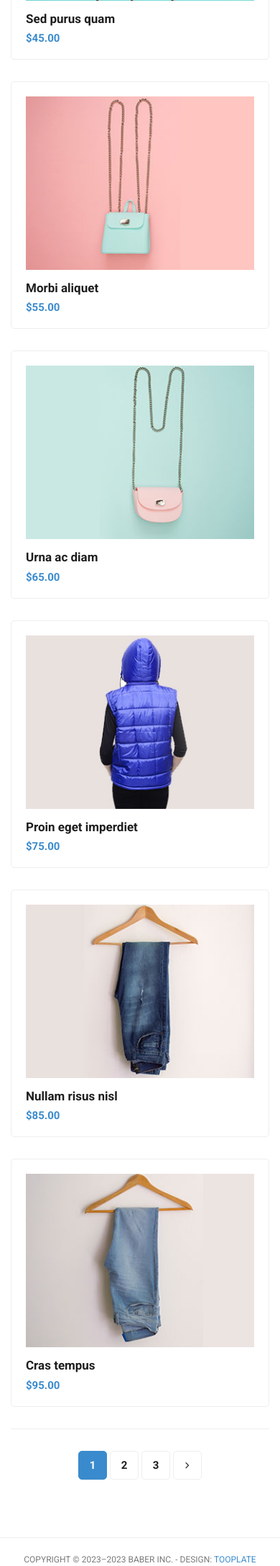
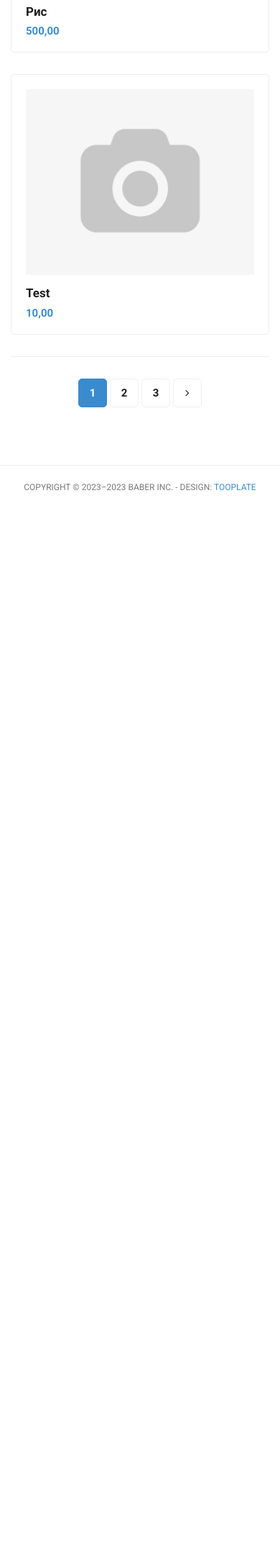
Before and after one commit to Raiymand/stepshop_SDP221, a Django app: page /products/ in a window 390 px wide. Shown: the part 1782-3958 px from the top of the page at 72% size. After the commit the page ends 2464 px from the top, so only its background shows below. Run offline with Django 4.2, Linux system fonts and the light colour scheme; data comes from the database, SQL or seed files in the repository; both versions use the stored data as it was after the commit; some libraries are stand-ins or nearby versions.

Commit message:
lesson_06 files

```diff
--- a/stepshop/mainapp/urls.py
+++ b/stepshop/mainapp/urls.py
@@ -6,5 +6,5 @@ app_name = 'products'
 
 urlpatterns = [
     path('', products, name='index'),
-    path('product/', product, name='product'),
+    path('product/<int:pk>/', product, name='product'),
 ]
--- a/stepshop/mainapp/views.py
+++ b/stepshop/mainapp/views.py
@@ -1,42 +1,47 @@
 from django.shortcuts import render
 
+from mainapp.models import Product
 
-def create_context(title):
+
+def get_data(**kawargs):
     links_menu = [
         {'link': 'index', 'name': 'Главное'},
         {'link': 'products:index', 'name': 'Продукты'},
         {'link': 'about', 'name': 'О нас'},
         {'link': 'contacts', 'name': 'Контакты'}
     ]
-    context = {'title': title, 'links_menu': links_menu}
+    context = {'links_menu': links_menu}
+    context.update(**kawargs)
     return context
 
 
 def index(request):
     title = "главное"
-    context = create_context(title)
+    context = get_data(title=title)
     return render(request, 'index.html', context)
 
 
 def about(request):
     title = "О нас"
-    context = create_context(title)
+    context = get_data(title=title)
     return render(request, 'about.html', context)
 
 
 def contacts(request):
     title = "Связаться с нами"
-    context = create_context(title)
+    context = get_data(title=title)
     return render(request, 'contacts.html', context)
 
 
-def product(request):
+def product(request, pk):
     title = "Продукт"
-    context = create_context(title)
+    prod = Product.objects.get(pk=pk)
+    context = get_data(title=title, prod=prod)
     return render(request, 'product.html', context)
 
 
 def products(request):
     title = "Котолог продуктов"
-    context = create_context(title)
+    _products = Product.objects.all()
+    context = get_data(title=title, prods=_products)
     return render(request, 'products.html', context)
--- a/stepshop/templates/products.html
+++ b/stepshop/templates/products.html
@@ -28,87 +28,25 @@
     <div class="featured container no-gutter">
 
         <div class="row posts">
-            <div id="1" class="item new col-md-4">
-              <a href="single-product.html">
+
+            {% for prod in prods %}
+
+            <div id="{{ prod.pk }}" class="item new col-md-4">
+              <a href="{% url 'products:product' prod.pk %}">
                 <div class="featured-item">
-                  <img src="{% static '/assets/images/product-01.jpg' %}" alt="">
-                  <h4>Proin vel ligula</h4>
-                  <h6>$15.00</h6>
+                    {% if prod.image %}
+                  <img src="/media/{{ prod.image }}"
+                       alt="{{ prod.name }}">
+                    {% else %}
+                    <img src="{% static 'assets/images/default.png' %}" alt ="Нет картинки">
+                    {% endif %}
+                  <h4>{{ prod.name }}</h4>
+                  <h6>{{ prod.price }}</h6>
                 </div>
               </a>
             </div>
-            <div id="2" class="item high col-md-4">
-              <a href="single-product.html">
-                <div class="featured-item">
-                  <img src="{% static '/assets/images/product-02.jpg' %}" alt="">
-                  <h4>Erat odio rhoncus</h4>
-                  <h6>$25.00</h6>
-                </div>
-              </a>
-            </div>
-            <div id="3" class="item low col-md-4">
-              <a href="single-product.html">
-                <div class="featured-item">
-                  <img src="{% static '/assets/images/product-03.jpg' %}" alt="">
-                  <h4>Integer vel turpis</h4>
-                  <h6>$35.00</h6>
-                </div>
-              </a>
-            </div>
-            <div id="4" class="item low col-md-4">
-              <a href="single-product.html">
-                <div class="featured-item">
-                  <img src="{% static '/assets/images/product-04.jpg' %}" alt="">
-                  <h4>Sed purus quam</h4>
-                  <h6>$45.00</h6>
-                </div>
-              </a>
-            </div>
-            <div id="5" class="item new high col-md-4">
-              <a href="single-product.html">
-                <div class="featured-item">
-                  <img src="{% static '/assets/images/product-05.jpg' %}" alt="">
-                  <h4>Morbi aliquet</h4>
-                  <h6>$55.00</h6>
-                </div>
-              </a>
-            </div>
-            <div id="6" class="item new col-md-4">
-              <a href="single-product.html">
-                <div class="featured-item">
-                  <img src="{% static '/assets/images/product-06.jpg' %}" alt="">
-                  <h4>Urna ac diam</h4>
-                  <h6>$65.00</h6>
-                </div>
-              </a>
-            </div>
-            <div id="7" class="item new high col-md-4">
-              <a href="single-product.html">
-                <div class="featured-item">
-                  <img src="{% static '/assets/images/product-03.jpg' %}" alt="">
-                  <h4>Proin eget imperdiet</h4>
-                  <h6>$75.00</h6>
-                </div>
-              </a>
-            </div>
-            <div id="8" class="item low new col-md-4">
-              <a href="single-product.html">
-                <div class="featured-item">
-                  <img src="{% static '/assets/images/product-02.jpg' %}" alt="">
-                  <h4>Nullam risus nisl</h4>
-                  <h6>$85.00</h6>
-                </div>
-              </a>
-            </div>
-            <div id="9" class="item new col-md-4">
-              <a href="single-product.html">
-                <div class="featured-item">
-                  <img src="{% static '/assets/images/product-01.jpg' %}" alt="">
-                  <h4>Cras tempus</h4>
-                  <h6>$95.00</h6>
-                </div>
-              </a>
-            </div>
+
+            {% endfor %}
         </div>
     </div>
 
```
Also changed, not shown: stepshop/templates/product.html (+17 -49 lines), stepshop/db.sqlite3, stepshop/static/assets/images/default.png (added).
